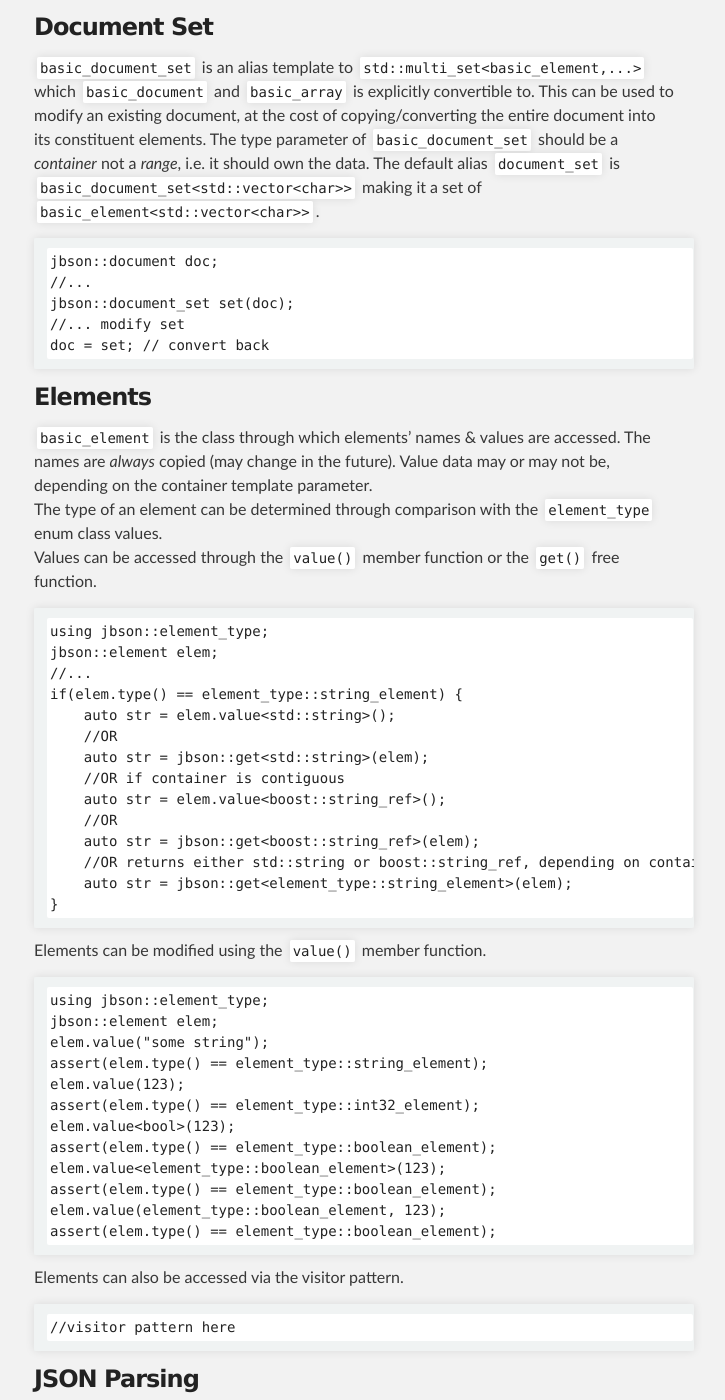
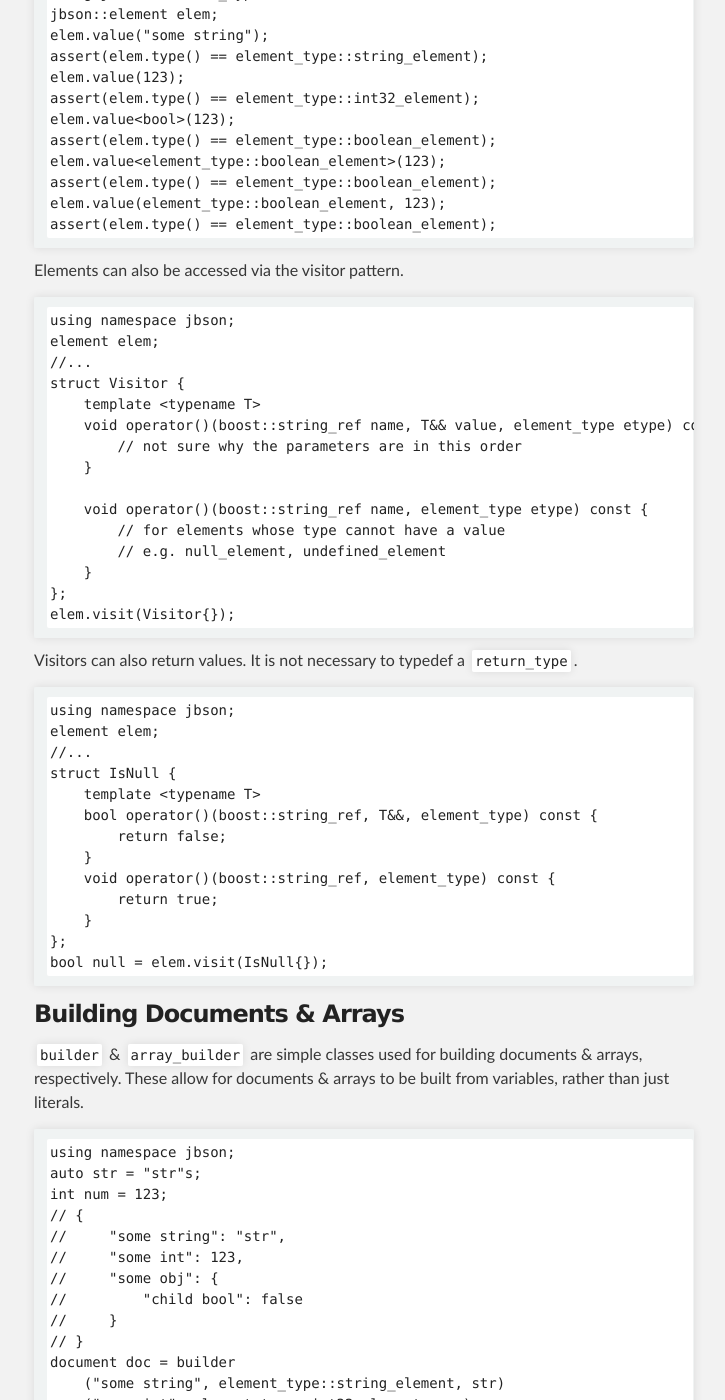
Before and after one commit to chrismanning/jbson, a Jekyll site: the page built from index.md, in a window 1280 px wide and 1400 px high, scrolled down 1333 px. Shown: the whole window, without its empty margins (286-1011 px from the left). Built offline with Jekyll 4.4.1, drawn with Linux system fonts in a browser that asks for light colours; some of the changed lines change nothing that is shown; some of the changed text lies outside the part shown.

Commit message:
Add a section on building documents & arrays Add more to the visitor section + examples

```diff
--- a/index.md
+++ b/index.md
@@ -18,32 +18,6 @@
 ## Usage
 
 All types are under the `jbson` namespace.
-
-### Documents
-
-The main classes of jbson are the templates `basic_document`, `basic_array` & `basic_element`. These types are parameterised with their underlying container or range. It's generally recommended to use a random-access range. Their default aliases i.e. `document` & `element` are parameterised with `std::vector<char>`. The second template parameter of `basic_document` defines the parameter of child `basic_element`s. By default this is defined as a `boost::iterator_range` to avoid copying data, though care should be taken that this element does **not** outlive the container/document which owns the data, else it can be copied to its own element.
-
-    jbson::document doc;
-    //...
-    for(auto&& element: doc) {
-        //...
-    }
-    std::for_each(doc.begin(), doc.end(), [](auto&& v) { something(v); });
-
-`basic_array` is implemented using `basic_document` and the classes can usually be interchanged freely. Of course, `basic_document` is for documents and `basic_array` is for arrays and should be used as such.
-
-`basic_document` is simply a constant wrapper around its BSON data container, allowing iteration of elements in the form of a `basic_element`. It can be used with C++11s range-based for loop, and non-modifying standard algorithms.
-Iterators retain a copy of elements. This does not mean that an iterator contains a copy of an element's data, however.
-
-### Document Set
-
-`basic_document_set` is an alias template to `std::multi_set<basic_element,...>` which `basic_document` and `basic_array` is explicitly convertible to. This can be used to modify an existing document, at the cost of copying/converting the entire document into its constituent elements. The type parameter of `basic_document_set` should be a *container* not a *range*, i.e. it should own the data. The default alias `document_set` is `basic_document_set<std::vector<char>>` making it a set of `basic_element<std::vector<char>>`.
-
-    jbson::document doc;
-    //...
-    jbson::document_set set(doc);
-    //... modify set
-    doc = set; // convert back
 
 ### Elements
 
@@ -83,7 +57,119 @@
 
 Elements can also be accessed via the visitor pattern.
 
-    //visitor pattern here
+    using namespace jbson;
+    element elem;
+    //...
+    struct Visitor {
+        template <typename T>
+        void operator()(boost::string_ref name, T&& value, element_type etype) const {
+            // not sure why the parameters are in this order
+        }
+
+        void operator()(boost::string_ref name, element_type etype) const {
+            // for elements whose type cannot have a value
+            // e.g. null_element, undefined_element
+        }
+    };
+    elem.visit(Visitor{});
+
+Visitors can also return values. It is not necessary to typedef a `return_type`.
+
+    using namespace jbson;
+    element elem;
+    //...
+    struct IsNull {
+        template <typename T>
+        bool operator()(boost::string_ref, T&&, element_type) const {
+            return false;
+        }
+        void operator()(boost::string_ref, element_type) const {
+            return true;
+        }
+    };
+    bool null = elem.visit(IsNull{});
+
+### Building Documents & Arrays
+
+`builder` & `array_builder` are simple classes used for building documents & arrays, respectively.
+These allow for documents & arrays to be built from variables, rather than just literals.
+
+    using namespace jbson;
+    auto str = "str"s;
+    int num = 123;
+    // {
+    //     "some string": "str",
+    //     "some int": 123,
+    //     "some obj": {
+    //         "child bool": false
+    //     }
+    // }
+    document doc = builder
+        ("some string", element_type::string_element, str)
+        ("some int", element_type::int32_element, num)
+        ("some obj", element_type::document_element, builder
+            ("child bool", element_type::boolean_element, false)
+        );
+
+While the intent of this is clear, it's a little verbose due to the explicit type.
+This can be omitted when the type is compatible with a JSON type, excluding documents and arrays.
+The above example becomes:
+
+    using namespace jbson;
+    auto str = "str"s;
+    int num = 123;
+    // {
+    //     "some string": "str",
+    //     "some int": 123,
+    //     "some obj": {
+    //         "child bool": false
+    //     }
+    // }
+    document doc = builder
+        ("some string", str)
+        ("some int", num)
+        ("some obj", element_type::document_element, builder
+            ("child bool", false)
+        );
+
+That's about as good as it's going to get. `array_builder` is used the same way, apart from the name parameter is an integer and optional.
+
+    using namespace jbson;
+    auto str = "str"s;
+    int num = 123;
+    // ["str", 123, { "child bool": false }]
+    array arr = array_builder
+        (str)
+        (num)
+        (element_type::document_element, builder
+            ("child bool", false)
+        );
+
+### Documents
+
+The main classes of jbson are the templates `basic_document`, `basic_array` & `basic_element`. These types are parameterised with their underlying container or range. It's generally recommended to use a random-access range. Their default aliases i.e. `document` & `element` are parameterised with `std::vector<char>`. The second template parameter of `basic_document` defines the parameter of child `basic_element`s. By default this is defined as a `boost::iterator_range` to avoid copying data, though care should be taken that this element does **not** outlive the container/document which owns the data, else it can be copied to its own element.
+
+    jbson::document doc;
+    //...
+    for(auto&& element: doc) {
+        //...
+    }
+    std::for_each(doc.begin(), doc.end(), [](auto&& v) { something(v); });
+
+`basic_array` is implemented using `basic_document` and the classes can usually be interchanged freely. Of course, `basic_document` is for documents and `basic_array` is for arrays and should be used as such.
+
+`basic_document` is simply a constant wrapper around its BSON data container, allowing iteration of elements in the form of a `basic_element`. It can be used with C++11's range-based for loop, and non-modifying standard algorithms.
+Iterators retain a copy of elements. This does not mean that an iterator contains a copy of an element's data, however.
+
+### Document Set
+
+`basic_document_set` is an alias template to `std::multi_set<basic_element,...>` which `basic_document` and `basic_array` is explicitly convertible to. This can be used to modify an existing document, at the cost of copying/converting the entire document into its constituent elements. The type parameter of `basic_document_set` should be a *container* not a *range*, i.e. it should own the data. The default alias `document_set` is `basic_document_set<std::vector<char>>` making it a set of `basic_element<std::vector<char>>`.
+
+    jbson::document doc;
+    //...
+    jbson::document_set set(doc);
+    //... modify set
+    doc = set; // convert back
 
 ### JSON Parsing
 
```
